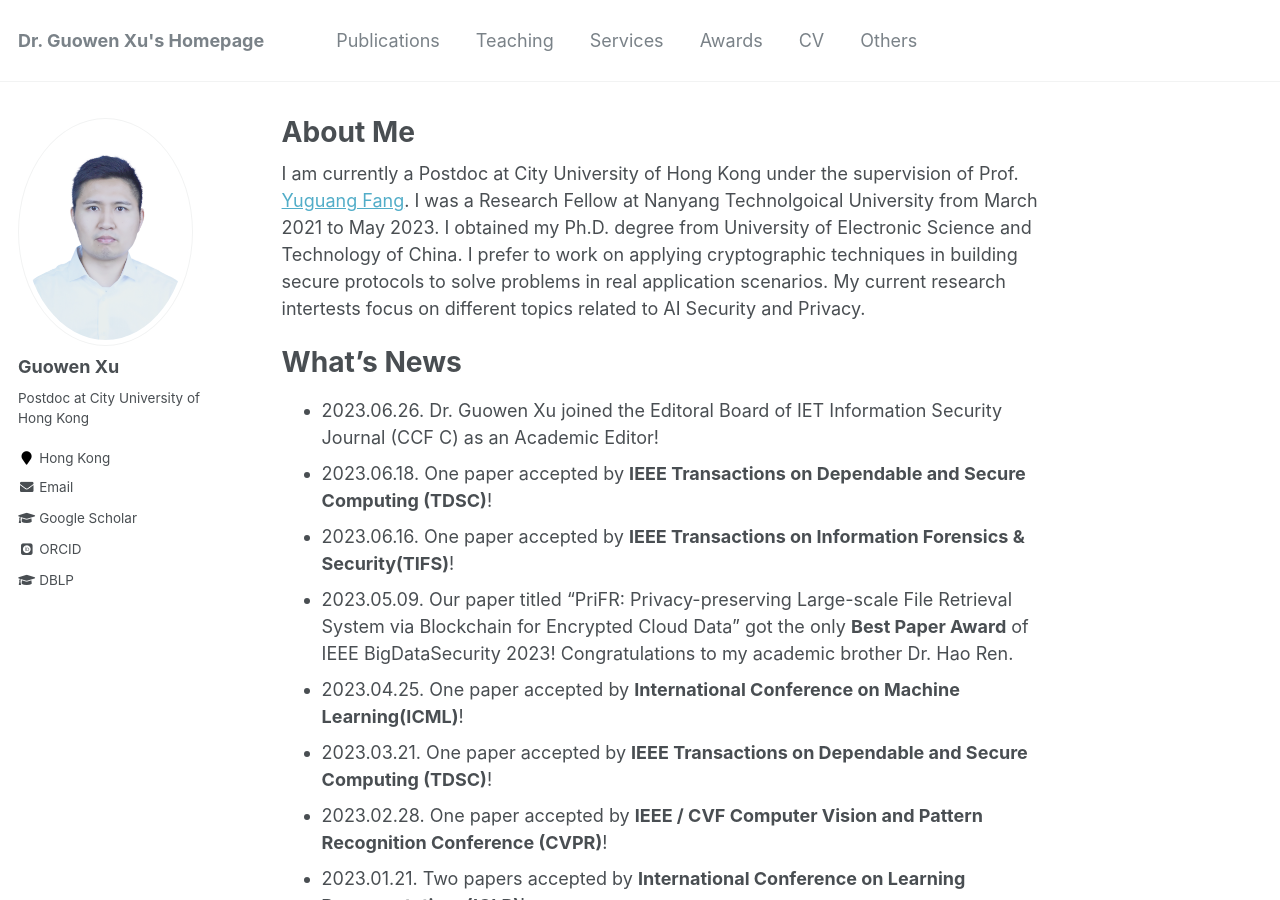
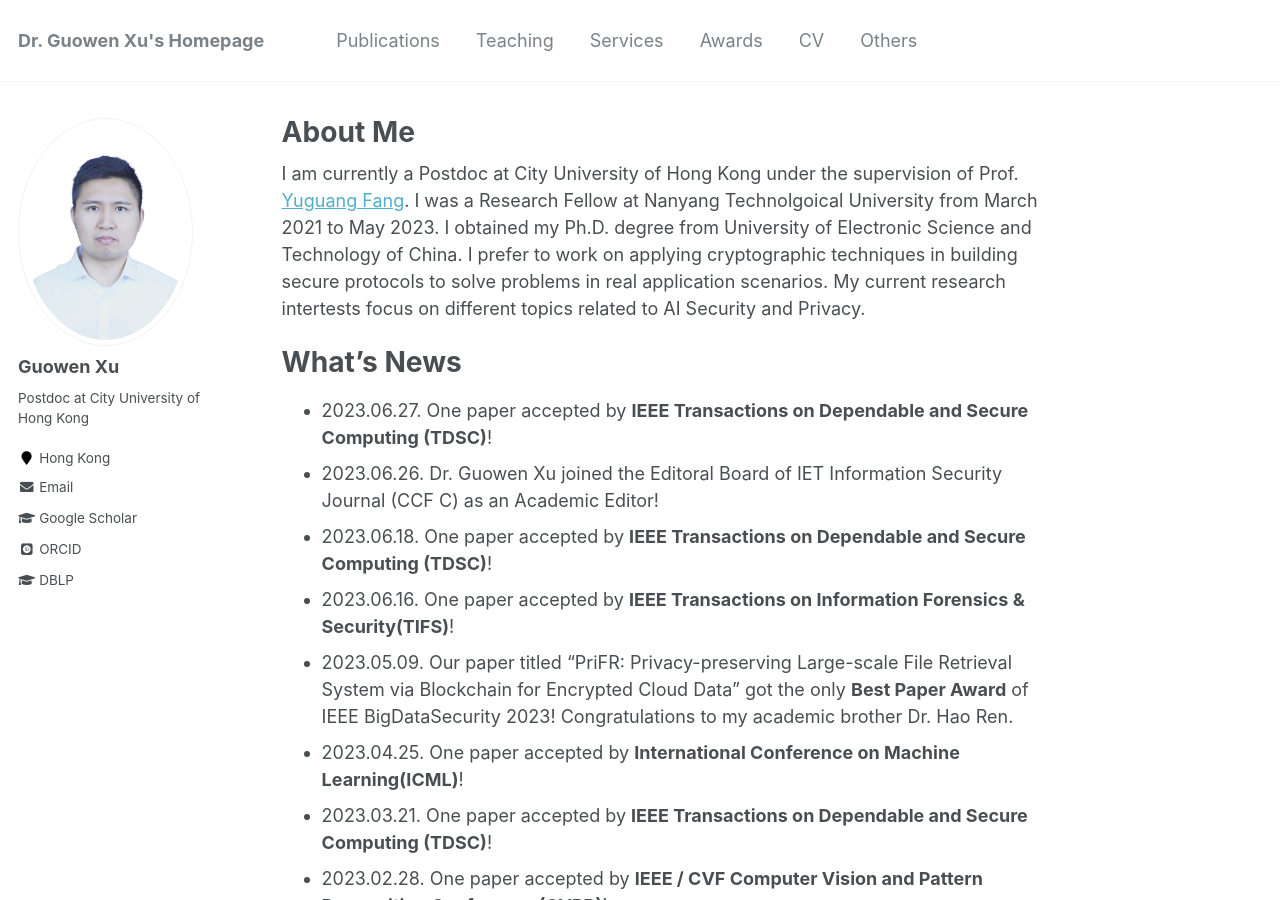
Before and after one commit to Guowen-xu/guowen-xu.github.io, a Jekyll site: the page built from _pages/about.md, in a window 1280 px wide and 900 px high. Built offline with Jekyll 4.4.1, drawn with Linux system fonts in a browser that asks for light colours; some web fonts are replaced.

Commit message:
Update about.md

```diff
--- a/_pages/about.md
+++ b/_pages/about.md
@@ -13,6 +13,7 @@ redirect_from:
 
 What's News
 ======
+- 2023.06.27. One paper  accepted by **IEEE Transactions on Dependable and Secure Computing (TDSC)**!
 - 2023.06.26. Dr. Guowen Xu joined the Editoral Board of IET Information Security Journal (CCF C) as an Academic Editor!
 - 2023.06.18. One paper  accepted by **IEEE Transactions on Dependable and Secure Computing (TDSC)**!
 - 2023.06.16. One paper accepted by **IEEE Transactions on Information Forensics & Security(TIFS)**!
```
